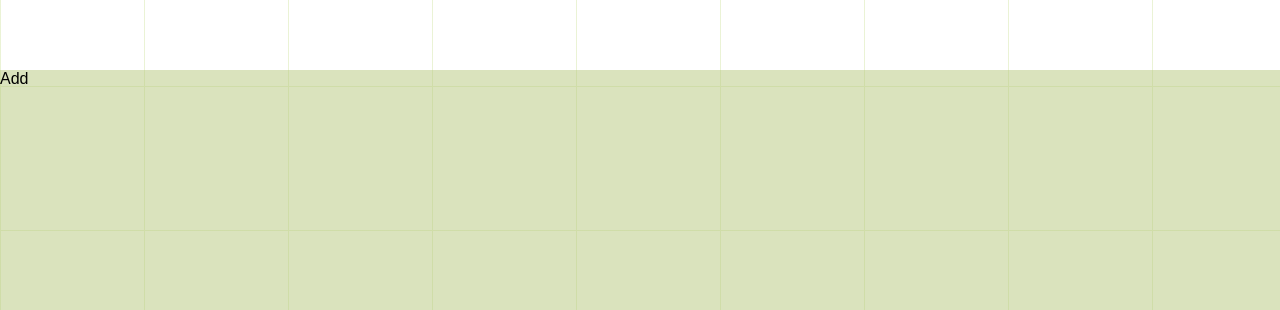
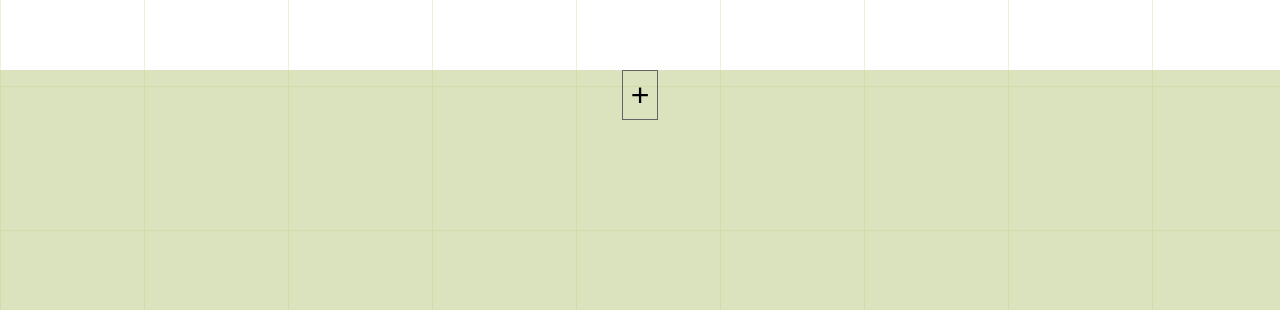
Before and after one commit to wooningeire/dragonscaler, a SvelteKit app: page / in a window 1280 px wide. Shown: the part 490-800 px from the top of the page. Built offline with nearby package versions, Linux system fonts and the light colour scheme.

Commit message:
feat: slight repositioning

```diff
--- a/src/lib/components/viewport/CharacterDisplay.svelte
+++ b/src/lib/components/viewport/CharacterDisplay.svelte
@@ -43,7 +43,7 @@ let {
     left: calc(var(--x) * var(--scale) * 1px);
     display: grid;
 
-    > * {
+    > :global(*) {
         grid-area: 1/1;
     }
 
--- a/src/routes/Overlays.svelte
+++ b/src/routes/Overlays.svelte
@@ -9,10 +9,13 @@ const newCharacter = $derived(currentNewCharacter());
 </script>
 
 <div class="overlays">
-    <button onclick={beginNewCharacter}>Add</button>
-
     {#if newCharacter !== null}
         <AddCharacterMenu />
+    {:else}
+        <button
+            class="add-character-button"
+            onclick={beginNewCharacter}
+        >+</button>
     {/if}
 
     <CharacterCarousel {characters} />
@@ -26,6 +29,16 @@ const newCharacter = $derived(currentNewCharacter());
 
     align-self: end;
 
+    display: flex;
+    flex-direction: column;
+    align-items: center;
+
     background: oklch(0.8 0.1 120 / 0.5);
 }
+
+.add-character-button {
+    font-size: 2rem;
+    border: 1px solid oklch(0.5 0 0);
+    padding: 0.5rem;
+}
 </style>
--- a/src/routes/index.scss
+++ b/src/routes/index.scss
@@ -4,6 +4,7 @@
     padding: 0;
 
     font-size: 1rem;
+    line-height: 1;
     background: none;
     border: none;
 }
```
